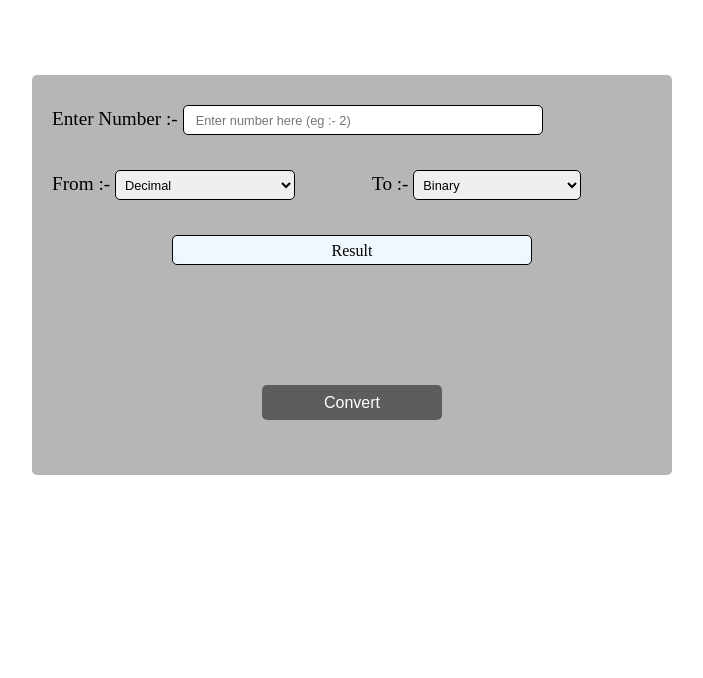
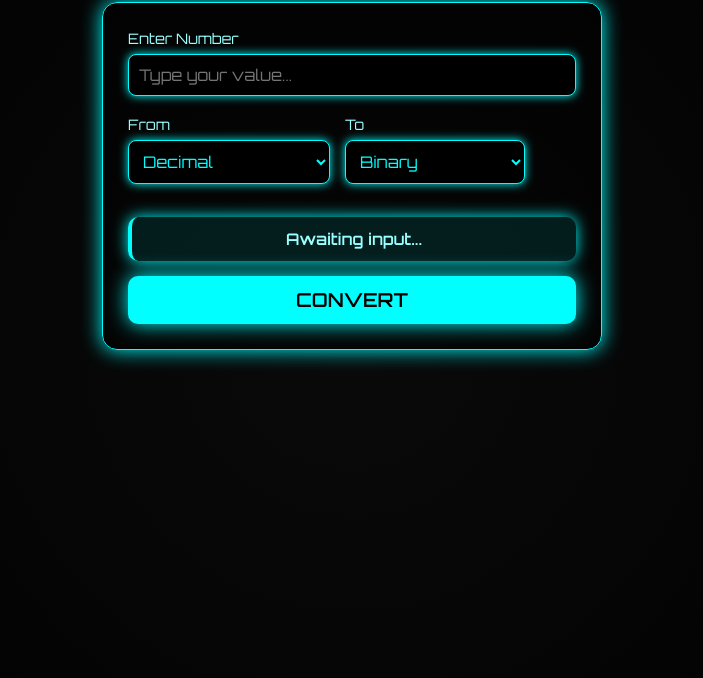
Before and after one commit to AbhiPal418/Number-Conversion, a plain HTML site: page index.html in a window 1280 px wide. Shown: the part 122-800 px from the top of the page, without its empty margins (288-991 px from the left). Drawn offline with Linux system fonts and the light colour scheme.

Commit message:
animations

```diff
--- a/index.html
+++ b/index.html
@@ -1,47 +1,55 @@
 <!DOCTYPE html>
 <html lang="en">
-
 <head>
     <meta charset="UTF-8">
     <meta name="viewport" content="width=device-width, initial-scale=1.0">
-    <title>Document</title>
+    <title>Futuristic Number Converter</title>
     <link rel="stylesheet" href="number.css">
 </head>
+<body>
 
-<body>
-    <h2>Number System Converter</h2>
-    <div class="all">
-        <form id="myform">
-            <div class="from">
-                <label for="val">Enter Number :- </label>
-                <input type="text" id="val" placeholder="  Enter number here (eg :- 2)" required>
-                <div class="form">
-                    <label for="">From :- </label>
-                    <select name="" id="from">
+    <div class="bg-animation"></div>
+
+    <div class="container">
+        <h1 class="title">Number System Converter</h1>
+
+        <form id="myform" class="card">
+
+            <div class="input-group">
+                <label>Enter Number</label>
+                <input type="text" id="val" placeholder="Type your value..." required>
+            </div>
+
+            <div class="row">
+                <div class="input-group">
+                    <label>From</label>
+                    <select id="from">
                         <option value="bin">Binary</option>
                         <option value="dec" selected>Decimal</option>
                         <option value="hex">Hexadecimal</option>
                         <option value="oct">Octal</option>
                     </select>
                 </div>
-                <div class="to">
-                    <label for="">To :- </label>
-                    <select name="" id="to">
+
+                <div class="input-group">
+                    <label>To</label>
+                    <select id="to">
                         <option value="bin" selected>Binary</option>
                         <option value="dec">Decimal</option>
                         <option value="hex">Hexadecimal</option>
                         <option value="oct">Octal</option>
                     </select>
                 </div>
-                <br>
-                <div id="res"> Result </div>
-                <button type="submit" id="convert">Convert</button>
+            </div>
 
-            </div>
+            <div id="res" class="result-box">Awaiting input...</div>
+
+            <button class="btn" type="submit">Convert</button>
 
         </form>
     </div>
+
     <script src="number.js"></script>
+
 </body>
-
 </html>
--- a/number.css
+++ b/number.css
@@ -1,95 +1,182 @@
-*{
+@import url('https://fonts.googleapis.com/css2?family=Orbitron:wght@400;600&display=swap');
+
+* {
     margin: 0;
     padding: 0;
     box-sizing: border-box;
+    font-family: "Orbitron", sans-serif;
 }
 
-.all{
-    background-color: rgb(182, 182, 182);
-    width: 50vw;
-    height:50vh ;
-    margin: auto;
-    padding: 20px;
-    margin-top: 10vh;
-    border-radius: 5px;
-}
-h2{
-    text-align: center;
-    margin-bottom: 20px;
-    font-size: 2rem;
-    margin-top: 10vh;
-}
-label{
-    font-size: 1.2rem;
+body {
+    overflow-x: hidden;
+    background: black;
 }
 
-input{
-    width: 60%;
-    height: 30px;
-    font-size: .8rem;
-    margin-top: 10px;
-    padding: 5px;
-    border-radius: 5px;
-    border: 1px solid black;
-}
-select{
-    width: 60%;
-    height: 30px;
-    font-size: .8rem;
-    margin-top: 10px;
-    padding: 5px;
-    border-radius: 5px;
-    border: 1px solid black;
+.bg-animation {
+    position: fixed;
+    width: 100%;
+    height: 100%;
+    background: radial-gradient(circle, #0a0a0a, #000000);
+    animation: bgMove 8s infinite alternate;
+    z-index: -1;
 }
 
-button{
-    width: 30%;
-    height: 35px;
-    font-size: 1rem;
-    border-radius: 5px;
-    border: none;
-    background-color: rgb(93, 93, 93);
-    color: white;
-    cursor: pointer;
-    display: block;
-    margin: auto;
-    margin-top: 120px;
-}
-#res{
-    text-align: center;
-    font-size: 1rem;
-    background-color: aliceblue;
-    margin: auto;
-    margin-top: 100px;
-    height: 30px;
-    line-height: 30px;
-    width: 60%;
-    border-radius: 5px;
-    border: 1px solid black;
-
-}
-.to, .form{
-    margin-top: 25px;
-
-}
-.to, .form {
-    float:left;
-    width: 50%;
-}
-.to{
-    padding-left: 20px;
-    /* background-color: red; */
-
+@keyframes bgMove {
+    0% { filter: hue-rotate(0deg); }
+    100% { filter: hue-rotate(360deg); }
 }
 
-@media screen and (max-width:690px){
-    .all{
-        width: 90vw;
-        height: auto;
+.container {
+    width: 90%;
+    max-width: 500px;
+    margin: auto;
+    margin-top: 5%;
+    padding-bottom: 40px;
+    text-align: center;
+}
+
+.title {
+    color: cyan;
+    font-size: 2rem;
+    margin-bottom: 20px;
+    text-shadow: 0 0 20px cyan;
+    animation: fadeDown 1.5s ease;
+}
+
+@keyframes fadeDown {
+    from { opacity: 0; transform: translateY(-20px); }
+    to { opacity: 1; transform: translateY(0); }
+}
+
+.card {
+    background: rgba(0, 0, 0, 0.4);
+    padding: 25px;
+    border-radius: 15px;
+    border: 1px solid cyan;
+    box-shadow: 0 0 20px cyan;
+    animation: popIn 1.2s ease;
+}
+
+@keyframes popIn {
+    from { transform: scale(0.8); opacity: 0; }
+    to { transform: scale(1); opacity: 1; }
+}
+
+.input-group {
+    text-align: left;
+    margin-bottom: 18px;
+}
+
+label {
+    color: #9ff;
+    font-size: 0.9rem;
+}
+
+input, select {
+    width: 100%;
+    padding: 10px;
+    margin-top: 6px;
+    border-radius: 8px;
+    border: 1px solid cyan;
+    background: black;
+    color: cyan;
+    font-size: 1rem;
+    outline: none;
+    box-shadow: 0 0 10px cyan;
+    transition: 0.3s;
+}
+
+input:focus, select:focus {
+    box-shadow: 0 0 18px cyan;
+    transform: scale(1.02);
+}
+
+.row {
+    display: flex;
+    gap: 15px;
+}
+
+.btn {
+    width: 100%;
+    padding: 12px;
+    margin-top: 15px;
+    border: none;
+    border-radius: 10px;
+    background: cyan;
+    color: black;
+    font-size: 1.2rem;
+    cursor: pointer;
+    transition: 0.3s;
+    font-weight: 600;
+    text-transform: uppercase;
+    box-shadow: 0 0 20px cyan;
+}
+
+.btn:hover {
+    transform: scale(1.08);
+    background: #00faff;
+    box-shadow: 0 0 30px cyan;
+}
+
+.result-box {
+    margin-top: 15px;
+    padding: 12px;
+    border-radius: 10px;
+    background: rgba(0,255,255,0.1);
+    border-left: 4px solid cyan;
+    color: #9ff;
+    text-align: center;
+    font-weight: 600;
+    box-shadow: 0 0 15px cyan;
+    animation: fadeIn 1s ease;
+}
+
+@keyframes fadeIn {
+    from { opacity: 0; transform: translateY(10px); }
+    to { opacity: 1; transform: translateY(0); }
+}
+
+
+@media (max-width: 480px) {
+    .title {
+        font-size: 1.5rem;
     }
-    .to, .form{
-        float:none;
-        width: 100%;
+    .card {
+        padding: 18px;
     }
+    .row {
+        flex-direction: column;
+    }
+    input, select {
+        font-size: 0.9rem;
+        padding: 8px;
+    }
+    .btn {
+        font-size: 1rem;
+        padding: 10px;
+    }
+    .result-box {
+        font-size: 0.9rem;
+    }
+}
 
+@media (max-width: 600px) {
+    .container {
+        margin-top: 10%;
+    }
 }
+
+@media (max-width: 900px) {
+    .container {
+        max-width: 600px;
+    }
+}
+
+@media (max-width: 1200px) {
+    .title {
+        font-size: 2.2rem;
+    }
+    .container {
+        max-width: 650px;
+    }
+}
```
